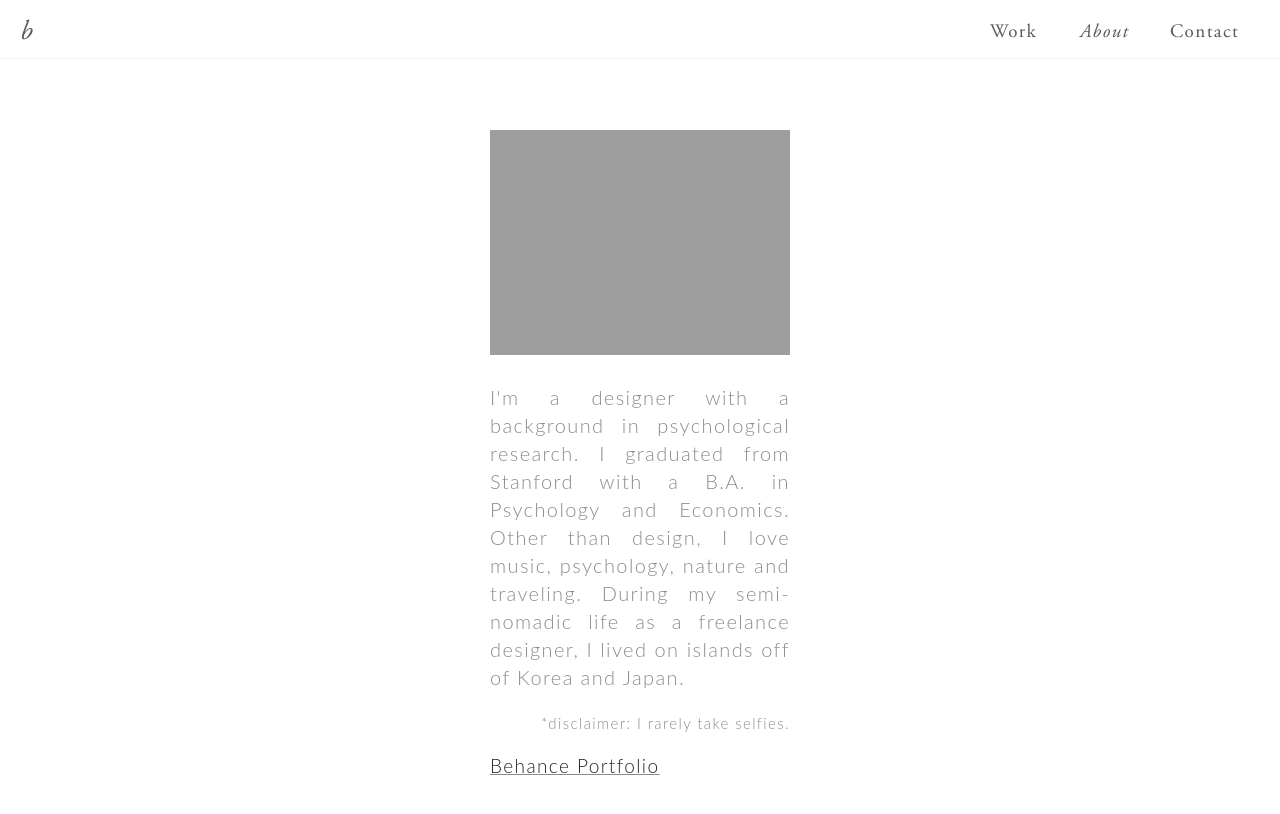
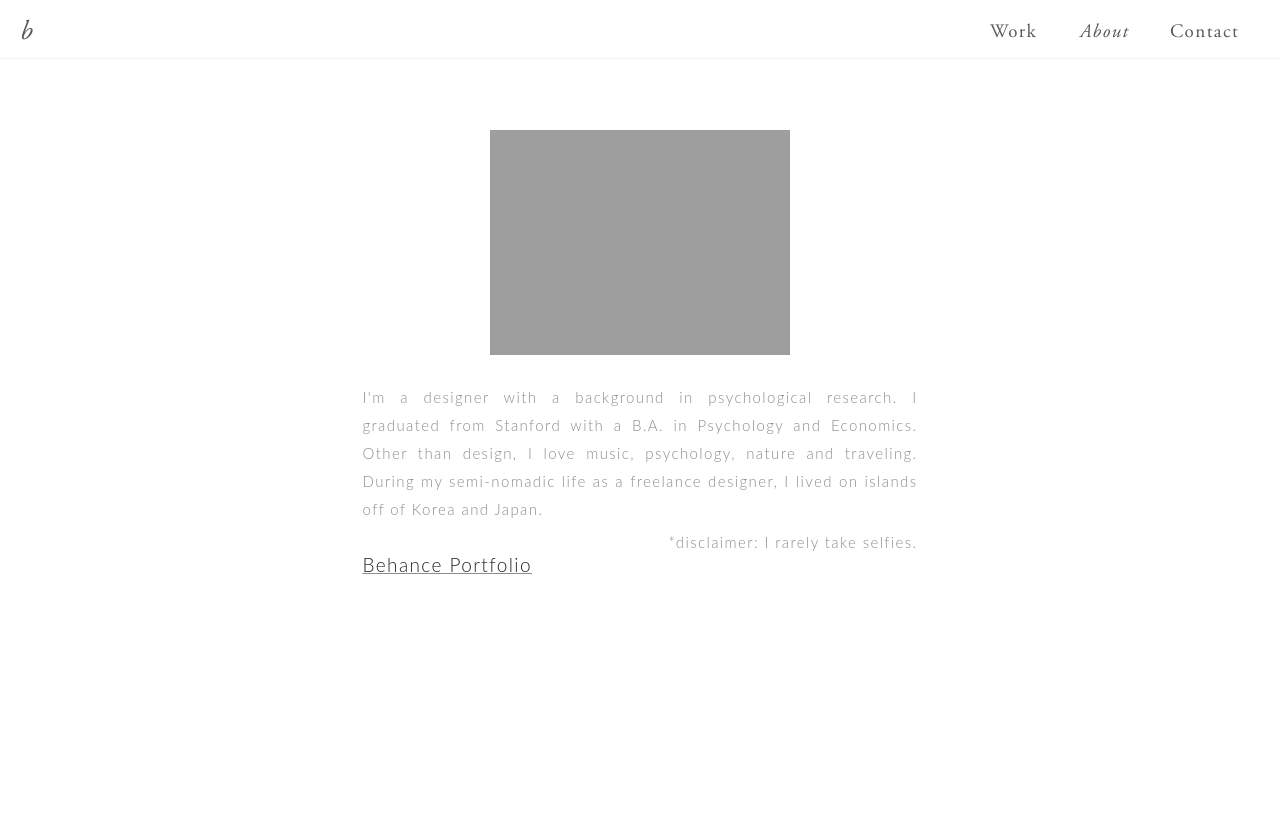
Before and after one commit to bkwon0402/bkwon0402.github.io, a Jekyll site: the page about.html, which Jekyll copies as it is, in a window 1280 px wide. Shown: the top 814 px of the page. Built offline with Jekyll 4.4.1, drawn with Linux system fonts in a browser that asks for light colours; some web fonts are replaced.

Commit message:
css fixes

```diff
--- a/index.html
+++ b/index.html
@@ -29,7 +29,7 @@ title: home
 		    	<div class="row">
 		    		<div class="col-xs-12">
 			    		<div id="hero">Bo Ah Kwon</div>
-						        <p>Hello I'm a designer based in San Francisco (sort of).
+						        <p class="hero_p">Hello I'm a designer based in San Francisco (sort of).
 						            <br> Lorem ipsum dolor sit amet, consectetur adipiscing elit </p>
 						<div class="line_sep"></div>
 		    		</div>
--- a/styles/core.css
+++ b/styles/core.css
@@ -95,6 +95,9 @@ h1 {}
 
 .hero_part {
     margin-top: 58px;
+}
+.hero_p{
+    font-size: 20px;
 }
 
 .line_sep {
@@ -794,8 +797,8 @@ div.newsletterredesign {
     font-size: 23px;
 }
 .aboutme {
-    font-size: 20px;
-    max-width: 300px;
+       font-size: 15px;
+    max-width: 555px;
     text-align: justify;
     color: #8C8C8C;
     letter-spacing: 1.4px;
```
